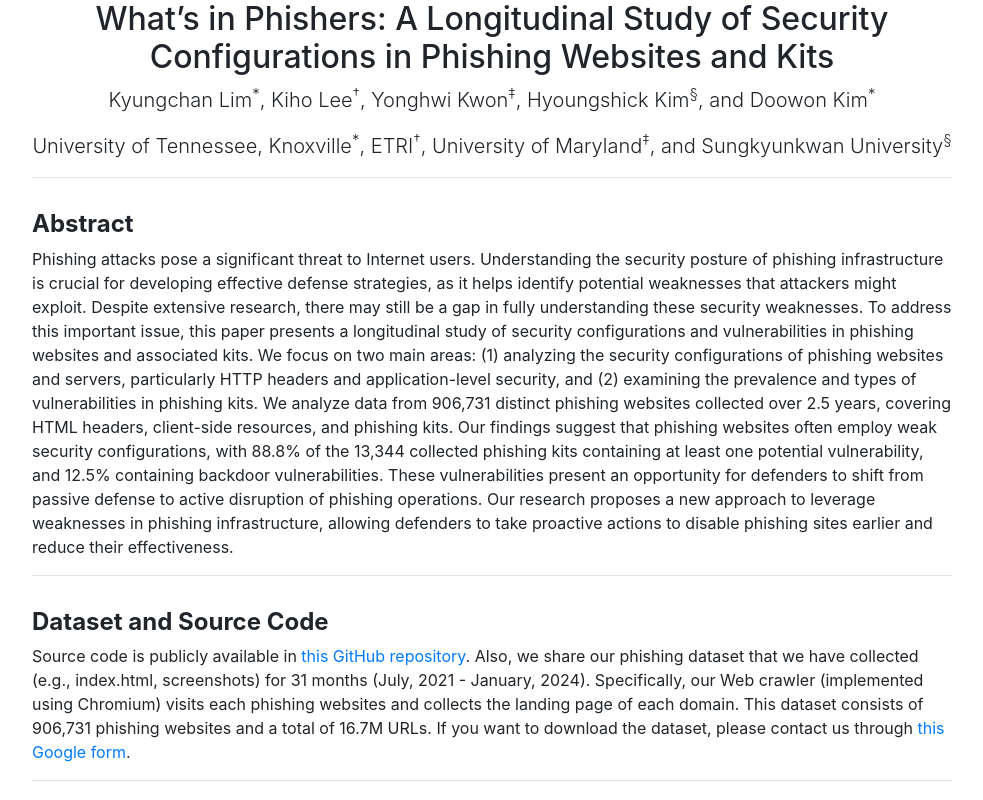
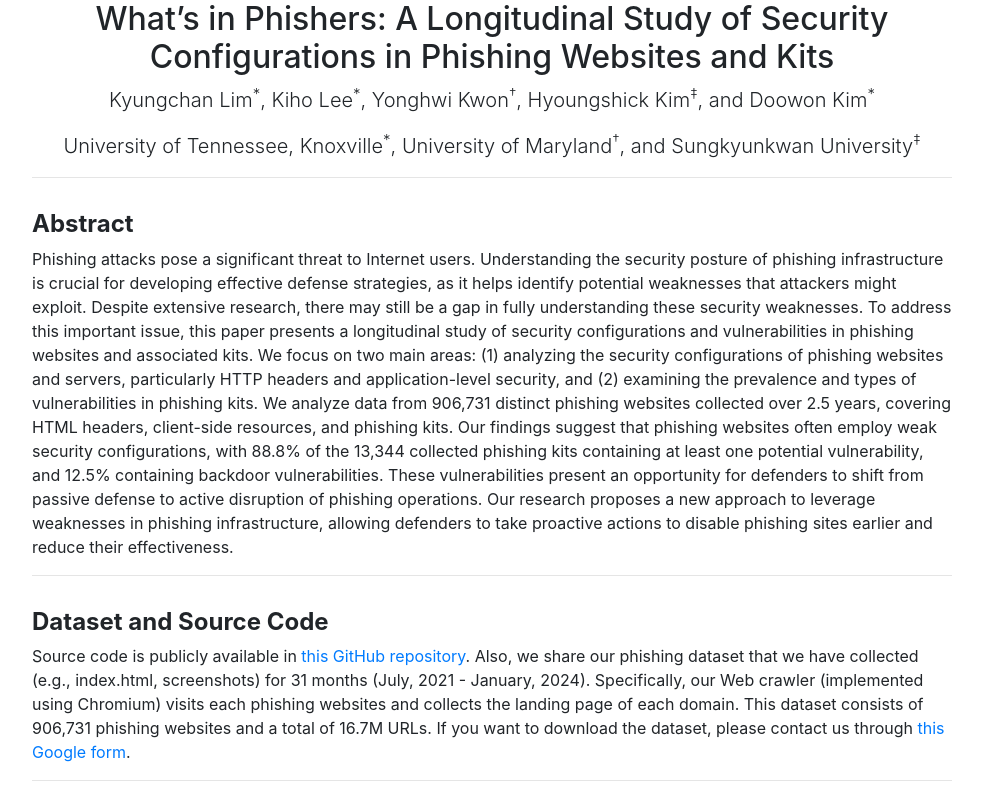
Before and after one commit to moa-lab/security-configurations-measurement, a plain HTML site: page index.html in a window 1280 px wide. Shown: the top 800 px of the page, without its empty margins (148-1131 px from the left). Drawn offline with nearby package versions, Linux system fonts and the light colour scheme.

Commit message:
updated affiliation

```diff
--- a/index.html
+++ b/index.html
@@ -36,8 +36,8 @@
 
       <div class="offset-sm-1 offset-md-1 offset-lg-1 col-sm-10 col-md-10 col-lg-10 text-center my-auto">
         <h2>What’s in Phishers: A Longitudinal Study of Security Configurations in Phishing Websites and Kits</h2>
-        <p id="page-lead" class="lead">Kyungchan Lim<sup>*</sup>, Kiho Lee<sup>†</sup>, Yonghwi Kwon<sup>‡</sup>, Hyoungshick Kim<sup>§</sup>, and Doowon Kim<sup>*</sup></p>
-        <p id="page-lead" class="lead">University of Tennessee, Knoxville<sup>*</sup>, ETRI<sup>†</sup>, University of Maryland<sup>‡</sup>, and Sungkyunkwan University<sup>§</sup></p>
+        <p id="page-lead" class="lead">Kyungchan Lim<sup>*</sup>, Kiho Lee<sup>*</sup>, Yonghwi Kwon<sup>†</sup>, Hyoungshick Kim<sup>‡</sup>, and Doowon Kim<sup>*</sup></p>
+        <p id="page-lead" class="lead">University of Tennessee, Knoxville<sup>*</sup>, University of Maryland<sup>†</sup>, and Sungkyunkwan University<sup>‡</sup></p>
 
 
         <hr/>
```
